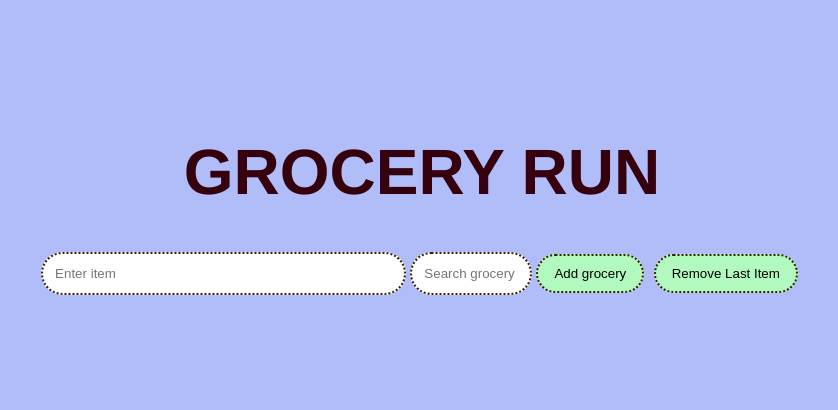
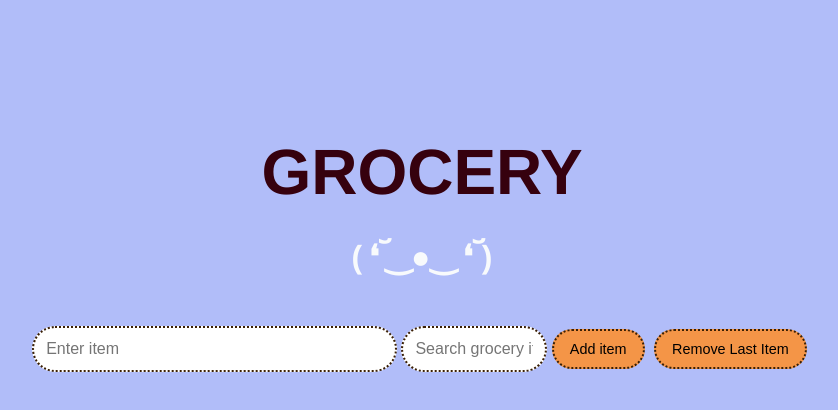
Before and after one commit to IMNUF/ArrayManipulation, a plain HTML site: page index.html in a window 1280 px wide. Shown: the whole page, without its empty margins (218-1056 px from the left). Drawn offline with Linux system fonts and the light colour scheme.

Commit message:
improved styling and javascript

```diff
--- a/ArrayManipulation.js
+++ b/ArrayManipulation.js
@@ -78,15 +78,6 @@ function addItem() {
     displayList();
 }
 
-// SEARCH SHOPPING LIST
-function searchItems() {
-    const searchTerm = searchInput.value.trim();
-
-    const filteredItems = filterItems(searchTerm);
-
-    displayList(filteredItems);
-}
-
 
 // DISPLAY SHOPPING LIST
 function displayList() {
@@ -101,6 +92,14 @@ function displayList() {
     });
 }
 
+// SEARCH SHOPPING LIST
+function searchItems() {
+    const searchTerm = searchInput.value.trim();
+    const filteredItems = filterItems(searchTerm);
+
+    displayList(filteredItems);
+}
+
 // REMOVE LAST ITEM
 function removeLastItem() {
     shoppingList.pop();
@@ -111,3 +110,4 @@ function removeLastItem() {
 // ADD event
 addButton.addEventListener("click", addItem);
 removeButton.addEventListener("click", removeLastItem);
+searchInput.addEventListener("click", searchItems);
--- a/index.html
+++ b/index.html
@@ -4,17 +4,18 @@
 <head>
     <meta charset="UTF-8">
     <meta name="viewport" content="width=device-width, initial-scale=1.0">
-    <title>GROCERY RUN</title>
+    <title>GROCERY</title>
     <script src="./ArrayManipulation.js" defer></script>
     <link rel="stylesheet" href="./style.css">
 </head>
 
 <body>
-    <h1>GROCERY RUN</h1>
+    <h1>GROCERY <br><span>( ❛︣ ‿●‿ ❛︣ )</span></h1>
+
 
     <input type="text" id="itemInput" placeholder="Enter item">
     <input type="text" id="searchInput" placeholder="Search grocery items...">
-    <button id="addButton">Add grocery</button>
+    <button id="addButton">Add item</button>
     <button id="removeButton">Remove Last Item</button>
     <ul id="shoppingList"></ul>
 
--- a/style.css
+++ b/style.css
@@ -16,14 +16,27 @@ h1 {
     text-align: center;
     color: rgb(54, 1, 14);
     font-size: 4rem;
+    text-shadow: 2px 4px 1px rgb(251, 251, 251 0.5);
+}
+
+h1:hover {
+
+    color: rgb(251, 251, 251);
+
+}
+
+h1 span {
+    font-size: 2rem;
+    color: rgb(248, 250, 252);
 }
 
 #searchInput {
     padding: 12px;
-    width: 10%;
+    width: 12%;
     margin-bottom: 12px;
     border-radius: 2rem;
     border: 2px dotted rgb(58, 31, 4);
+    font-size: 1rem;
 
 }
 
@@ -33,6 +46,7 @@ input {
     margin-bottom: 12px;
     border-radius: 2rem;
     border: 2px dotted rgb(58, 31, 4);
+    font-size: 1rem;
 
 }
 
@@ -41,16 +55,30 @@ button {
     margin-right: 5px;
     cursor: pointer;
     border-radius: 2rem;
-    background-color: #b1f9bf;
+    background-color: #f49547;
     border-radius: 2rem;
     border: 2px dotted rgb(58, 31, 4);
+    font-size: 0.9rem;
+}
+
+button:hover {
+
+    background-color: #ffffff;
+    color: rgb(58, 31, 4);
+
 }
 
 ul {
     padding-left: 25px;
     margin-top: 25px;
+    display: flex;
+    flex-direction: column;
+    justify-content: center;
+    align-items: center;
 }
 
 li {
     padding: 8px 0;
+
+
 }
```
